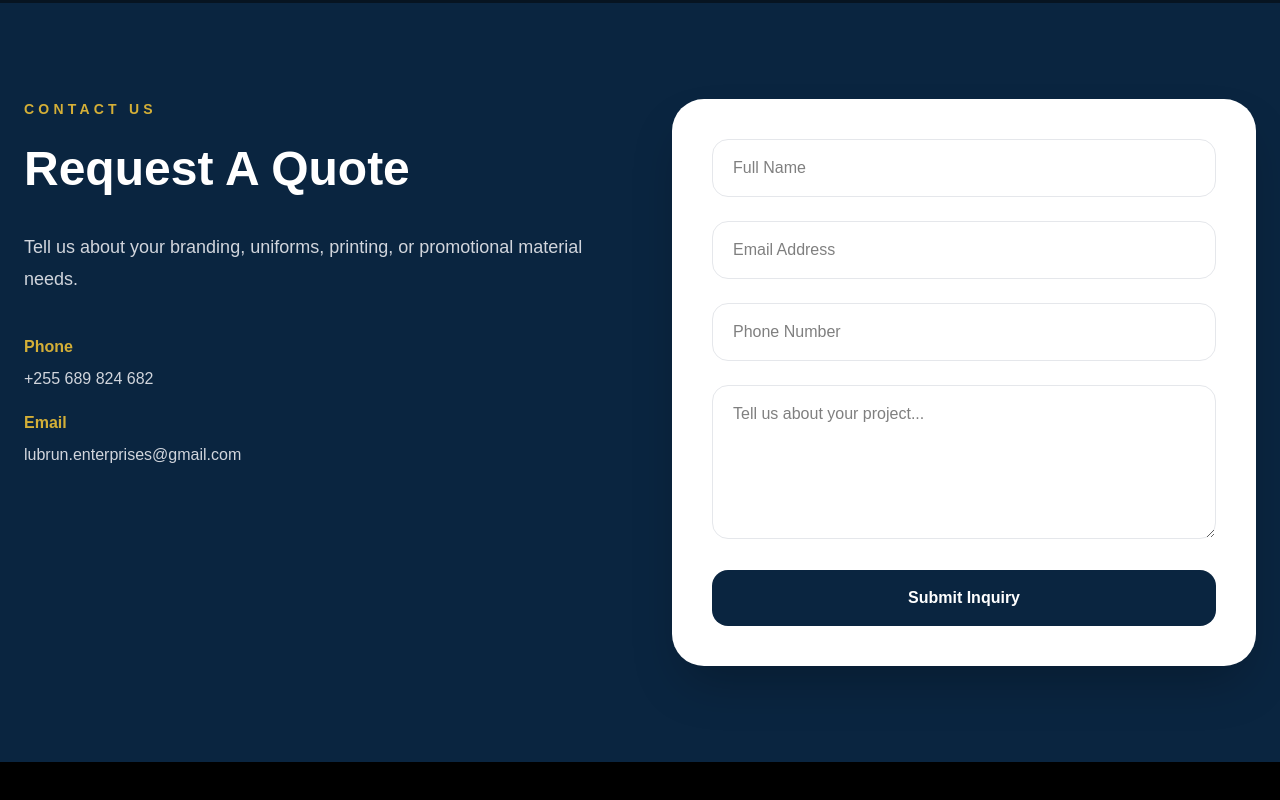
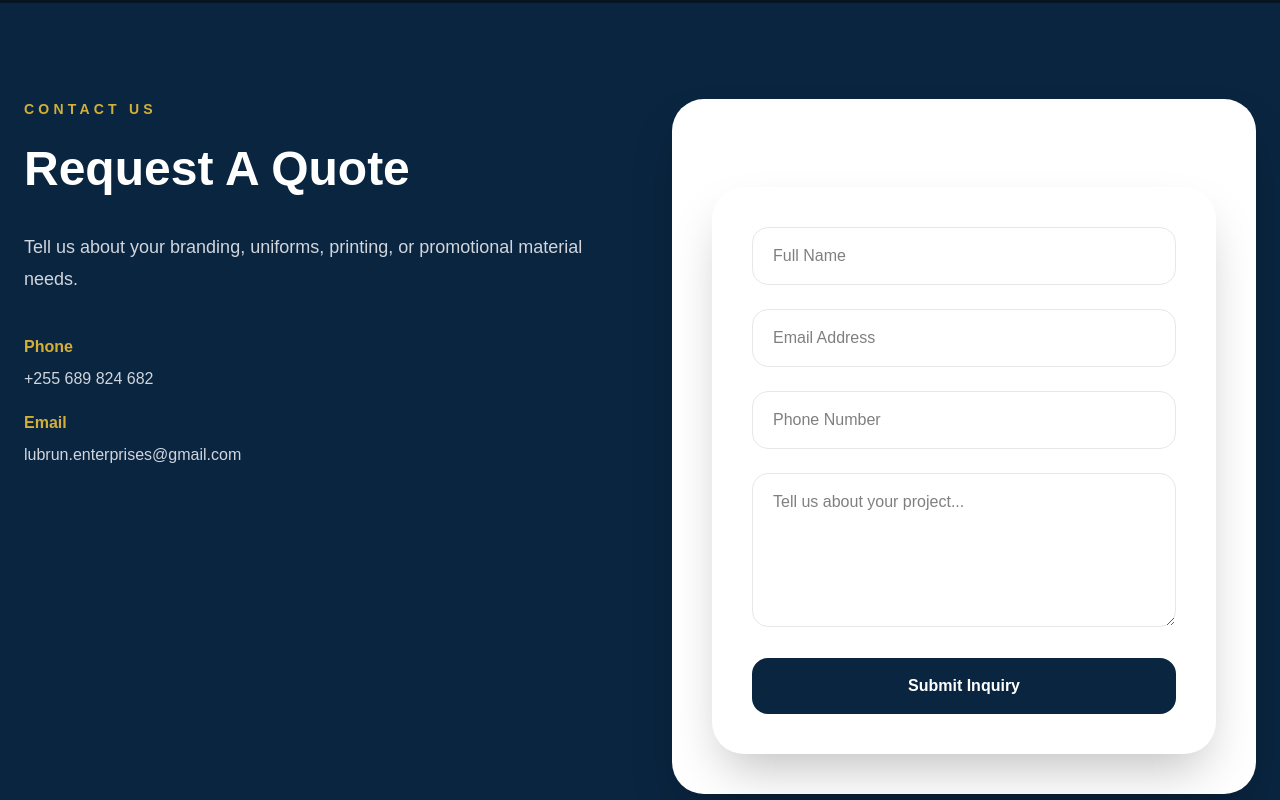
Before and after one commit to brianmichaelu/lubrun-website, a Next.js app: page / in a window 1280 px wide. Shown: the part 4540-5340 px from the top of the page. Built offline with nearby package versions, Linux system fonts and the light colour scheme.

Commit message:
Update page.tsx

```diff
--- a/app/page.tsx
+++ b/app/page.tsx
@@ -578,8 +578,25 @@ export default function Home() {
 
     <div className="rounded-[2rem] bg-white p-10 text-black shadow-2xl">
 
-      <form className="space-y-6">
+      <form
+  action="https://formsubmit.co/lubrun.enterprises@gmail.com"
+  method="POST"
+  className="mt-12 space-y-6 rounded-[2rem] bg-white p-10 text-black shadow-2xl"
+>
 
+       <input type="hidden" name="_captcha" value="false" />
+
+<input
+  type="hidden"
+  name="_subject"
+  value="New Lub Run Website Inquiry"
+/>
+
+<input
+  type="hidden"
+  name="_next"
+  value="https://lubrun-website-ozvi.vercel.app/"
+/>
         <input
           type="text"
           placeholder="Full Name"
```
